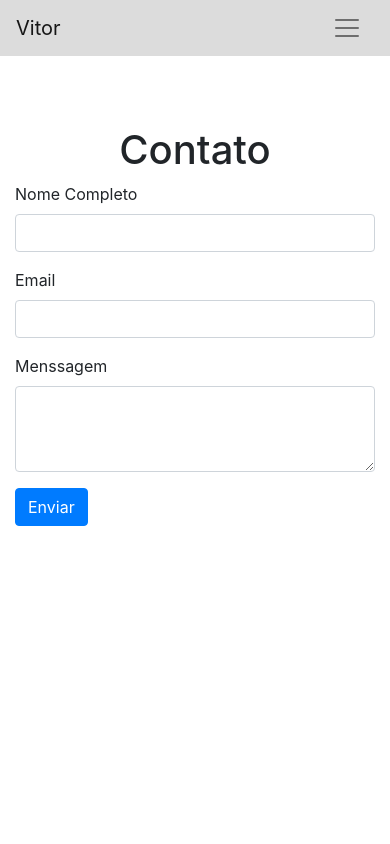
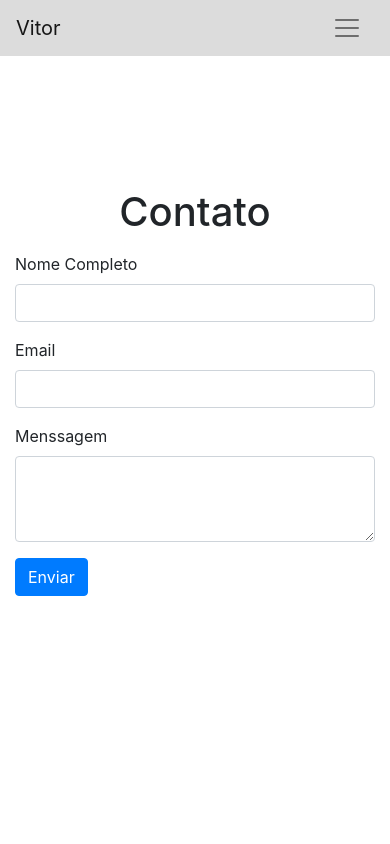
Before and after one commit to Vithor97/meu-portifolio-nextjs, a Next.js app: page /contact in a window 390 px wide. Shown: the top 844 px of the page. Built offline with nearby package versions, Linux system fonts and the light colour scheme.

Commit message:
correcao de telas para responsividade

```diff
--- a/pages/contact.js
+++ b/pages/contact.js
@@ -44,9 +44,8 @@ function contact() {
 
     }
     return (
-      <div className="contactContainer">
-                <h1 className="border-dark d-flex justify-content-center mb-2">Contato</h1>
-                <Container>
+                <Container className="contactContainer">
+                <h1 className="border-dark d-flex justify-content-center mb-3 mt-5">Contato</h1>
                     <Form onSubmit={handleSubmit}>
                         <Form.Group>
                             <Form.Label htmlFor="full-name">Nome Completo</Form.Label>
@@ -75,7 +74,6 @@ function contact() {
                     {emailSent === true && status === 200 && <Alert  variant="success">Email enviado com sucesso</Alert>}
                     {emailSent === false && status > 200 && <Alert  variant="danger">Email não enviado</Alert>}
                 </Container>
-            </div>
     )
   }
 
--- a/styles/globals.css
+++ b/styles/globals.css
@@ -56,13 +56,24 @@ a {
 .aboutContainer {
   padding-top: 10vh;
   min-height: 88vh;
-
 }
 
 .contactContainer {
-  padding-top: 70px;
-  height: 100vh;
+  padding-top: 10vh;
+  padding-bottom: 15vh;
+  min-height: 80vh;
+}
 
+@media (max-width: 992px)
+{
+  .contactContainer {
+    padding-bottom: 50vh;
+  }
+
+  .aboutContainer {
+    padding-bottom: 40vh;
+
+  }
 }
 
 .container{
```
